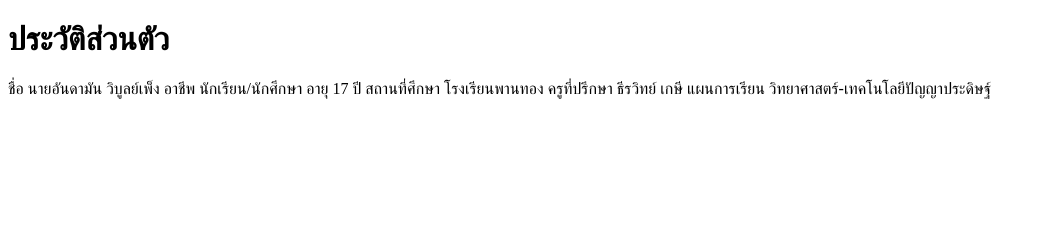
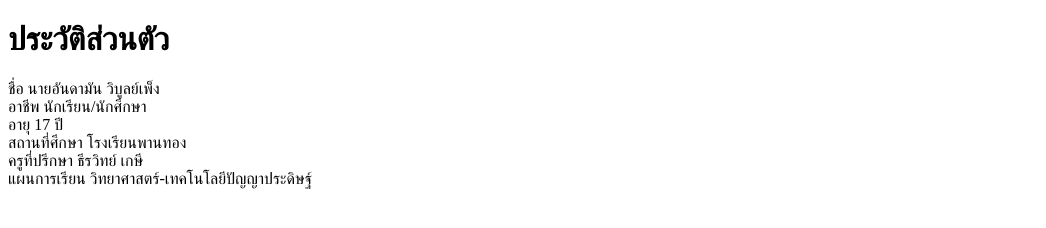
Before and after one commit to 16371-Andaman/Portfolio, a plain HTML site: page profile.html in a window 1280 px wide. Shown: the whole page, without its empty margins (0-1046 px from the left). Drawn offline with Linux system fonts and the light colour scheme.

Commit message:
Update profile.html

```diff
--- a/profile.html
+++ b/profile.html
@@ -6,12 +6,12 @@
 <body>
 <h1>ประวัติส่วนตัว</h1>
 <p>
-  ชื่อ นายอันดามัน วิบูลย์เพ็ง
-  อาชีพ นักเรียน/นักศึกษา
-  อายุ 17 ปี
-  สถานที่ศึกษา โรงเรียนพานทอง
-  ครูที่ปรึกษา ธีรวิทย์ เกษี
-  แผนการเรียน วิทยาศาสตร์-เทคโนโลยีปัญญาประดิษฐ์
+  ชื่อ นายอันดามัน วิบูลย์เพ็ง<br>
+  อาชีพ นักเรียน/นักศึกษา<br>
+  อายุ 17 ปี<br>
+  สถานที่ศึกษา โรงเรียนพานทอง<br>
+  ครูที่ปรึกษา ธีรวิทย์ เกษี<br>
+  แผนการเรียน วิทยาศาสตร์-เทคโนโลยีปัญญาประดิษฐ์<br>
 </p>
 </body>
 </html>
```
